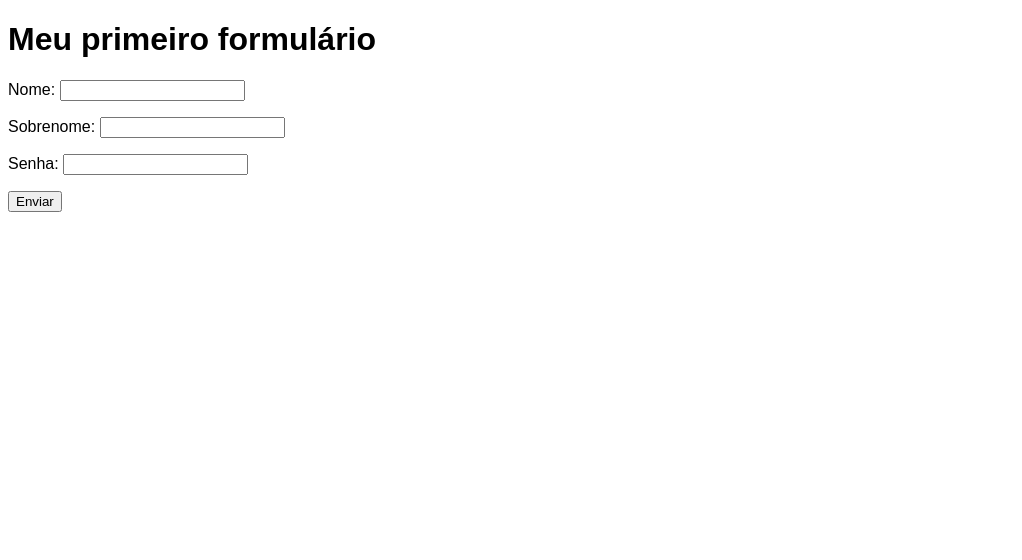
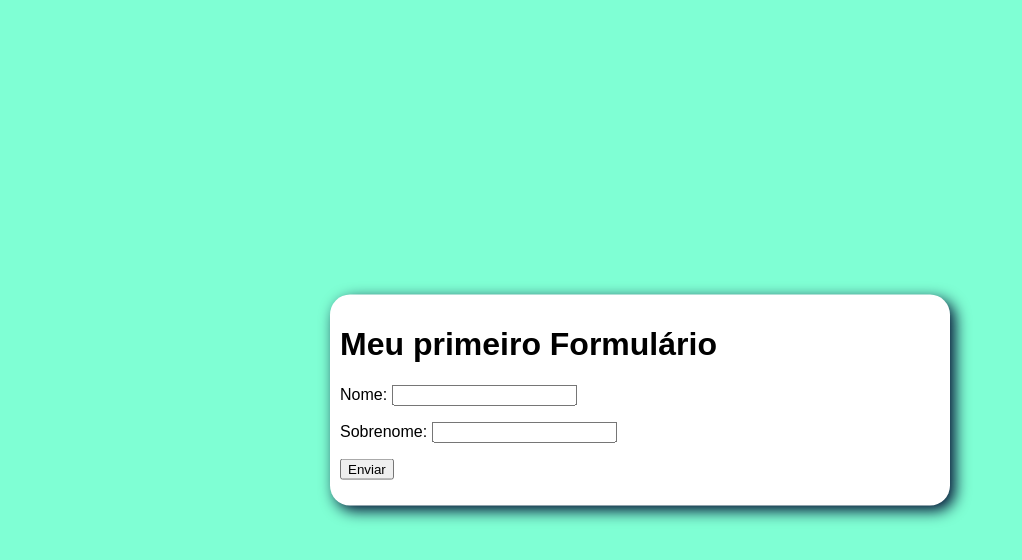
Before and after one commit to mariaclarafreitaz/HTML-CSS, a plain HTML site: page exercicios/ex025/forms001.html in a window 1280 px wide. Shown: the whole page, without its empty margins (0-1022 px from the left). Drawn offline with Linux system fonts and the light colour scheme.

Commit message:
criei o estilo pro forms001

```diff
--- a/exercicios/ex025/forms001.html
+++ b/exercicios/ex025/forms001.html
@@ -8,18 +8,39 @@
         * {
             font-family: Arial, Helvetica, sans-serif;
         }
+
+        body {
+            background-color: aquamarine;
+        }
+
+        main {
+            background-color: white;
+            box-shadow: 5px 5px 15px #000a31;
+            width: 600px;
+            padding: 10px;
+            margin: auto;
+            border-radius: 20px;
+            position: absolute;
+            top: 50%;
+            left: 50%;
+            transform: translate(-50%, -50%);
+        }
+
+        p {
+            text-align: left;
+        }
     </style>
 </head>
 <body>
-    <h1>Meu primeiro formulário</h1>
+    <main>
         <form autocomplete="off" action="cadastro.php" method="post">
+            <h1>Meu primeiro Formulário</h1>
             <p><label for="inome">Nome:</label>
                 <input type="text" name="nome" id="inome"></p>
             <p><label for="isobrenome">Sobrenome:</label>
                 <input type="text" name="sobrenome" id="isobrenome"></p>
-        <p><label for="isenha">Senha:</label>
-            <input type="text" name="senha" id="isenha"></p>
             <p><input type="submit" value="Enviar"></p>
         </form>
+    </main>
 </body>
 </html>
```
Lines whose indentation alone changed are shown as unchanged.
